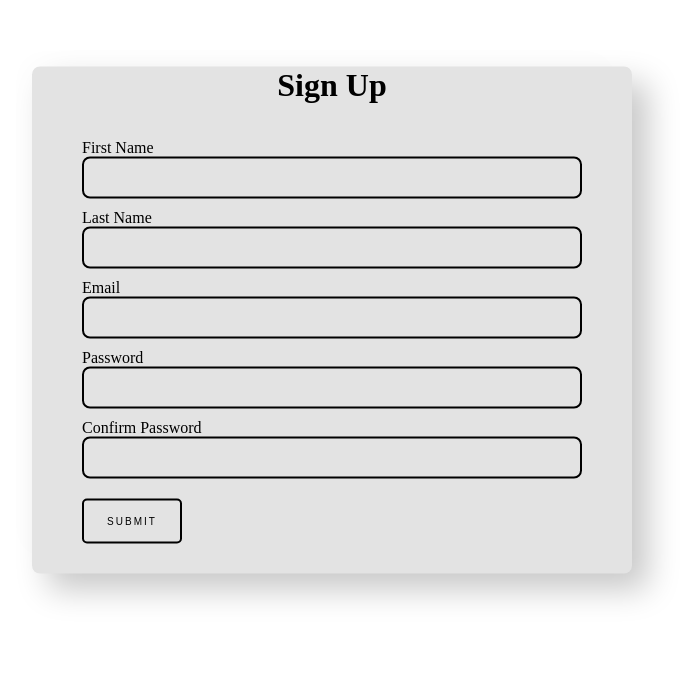
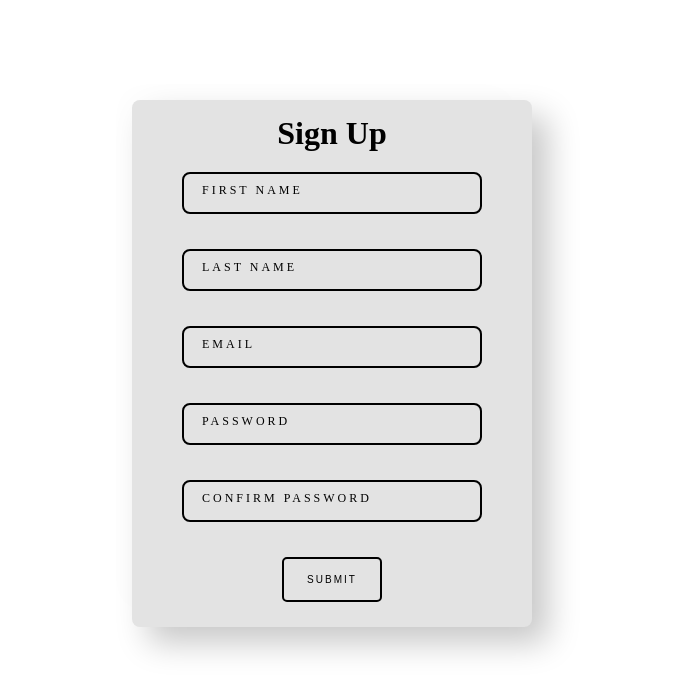
Before and after one commit to DaTheDumbGuy/FinalCapstone, a React (Create React App) app in the folder client/: page /register in a window 1280 px wide. Shown: the top 694 px of the page, without its empty margins (308-999 px from the left). Built offline with nearby package versions, Linux system fonts and the light colour scheme; the HTML template or start-up script is replaced by a standard one; a web font is replaced by a local one.

Commit message:
[Fixed] Register design malfunction and some css changes

```diff
--- a/client/src/components/common/RegisterForm.js
+++ b/client/src/components/common/RegisterForm.js
@@ -1,6 +1,6 @@
 import React, { useEffect, useState } from 'react'
 
-function RegisterForm({ onSubmit }) {
+function RegisterForm({ onSubmit, serverError }) {
     const [firstName, setFirstName] = useState('');
     const [lastName, setLastName] = useState('');
     const [email, setEmail] = useState('');
@@ -50,53 +50,68 @@ function RegisterForm({ onSubmit }) {
     }, [firstName, lastName, password, email, confirm_password])
     return (
         <form onSubmit={handleSubmit}>
-            <div className='inputBox1'>
-                <label htmlFor='firstName'>First Name</label>
-                <input className='inputBox'
+            <div className='serverError'>
+                {serverError && <p>{serverError}</p>}
+            </div>
+            <div className='card'>
+                <h1>Sign Up</h1>
+                <div className="inputBox">
+                    <input
                         type="text"
                         id="firstName"
                         value={firstName}
                         onChange={(event) => setFirstName(event.target.value)}
                     />
-                {errors.firstName && <span>{errors.firstName}</span>}
+                    <label className={firstName ? 'inputLabel' : ''}>First Name</label>
+                </div>
+                <div className="errContainer">{errors.firstName && <span className='errorMsg'>{errors.firstName}</span>}</div>
 
-                <label htmlFor='lastName'>Last Name</label>
-                <input className='inputBox'
+                <div className="inputBox">
+                    <input
                         type="text"
                         id="lastName"
                         value={lastName}
                         onChange={(event) => setLastName(event.target.value)}
+
                     />
-                {errors.lastName && <span>{errors.lastName}</span>}
-
-                <label htmlFor='email'>Email</label>
-                <input className='inputBox'
+                    <label className={lastName ? 'inputLabel' : ''}>Last Name</label>
+                </div>
+                <div className="errContainer">{errors.lastName && <span className='errorMsg'>{errors.lastName}</span>}</div>
+                <div className="inputBox">
+                    <input
                         type="text"
                         id="email"
                         value={email}
                         onChange={(event) => setEmail(event.target.value)}
                     />
-                {errors.email && <span>{errors.email}</span>}
+                    <label className={email ? 'inputLabel' : ''}>Email</label>
+                </div>
+                <div className="errContainer">{errors.email && <span className='errorMsg'>{errors.email}</span>}</div>
 
-                <label htmlFor='password'>Password</label>
-                <input className='inputBox'
+                <div className="inputBox">
+                    <input
                         type="password"
                         id="password"
                         value={password}
                         onChange={(event) => setPassword(event.target.value)}
                     />
-                {errors.password && <span>{errors.password}</span>}
+                    <label className={password ? 'inputLabel' : ''}>Password</label>
+                </div>
+                <div className="errContainer">{errors.password && <span className='errorMsg'>{errors.password}</span>}</div>
 
-                <label htmlFor='confirm_password'>Confirm Password</label>
-                <input className='inputBox'
+                <div className="inputBox">
+                    <input
                         type="password"
                         id="confirm_password"
                         value={confirm_password}
                         onChange={(event) => setConfirmPassword(event.target.value)}
                     />
-                {errors.confirm_password && <span>{errors.confirm_password}</span>}
+                    <label className={confirm_password ? 'inputLabel' : ''}>Confirm Password</label>
                 </div>
-            <button type="submit" className='enter'>Submit</button>
+                <div className="errContainer">{errors.confirm_password && <span className='errorMsg'>{errors.confirm_password}</span>}</div>
+                <div className="btnContainer"><button type="submit" className='enter'>Submit</button></div>
+            </div>
+
         </form>
     )
 }
--- a/client/src/components/pages/Register.js
+++ b/client/src/components/pages/Register.js
@@ -5,13 +5,15 @@ import { register } from '../../services/api';
 
 function Register() {
     const [error, setError] = useState('');
-    const [response, setResponse] = useState('');
+    // const [response, setResponse] = useState('');
     const handleRegister = async (formData) => {
         try {
             const response = await register(formData);
             console.log('Register successful with response data: ', response.data);
             console.log(`Success -> ${JSON.stringify(response.data.message)}`);
-            setResponse(response.data.message);
+            alert("Success Register!");
+            window.location.href = '/login';
+            // setResponse(response.data.message);
         } catch (error) {
             console.error('Error in registration: ', error);
             console.log(formData);
@@ -21,9 +23,8 @@ function Register() {
 
     return (
         <div className='register-page'>
-            <h1>Sign Up</h1>
-            {error ? <p>{error}</p> : response ? <p>{response}</p> : null}
-            <RegisterForm onSubmit={handleRegister} />
+            {/* {error ? <p>{error}</p> : response ? <p>{response}</p> : null} */}
+            <RegisterForm onSubmit={handleRegister} serverError={error} />
         </div>
     );
 }
--- a/client/src/styles/common/Footer.css
+++ b/client/src/styles/common/Footer.css
@@ -1,9 +1,7 @@
 footer{
-    display: grid;
-    grid-template-columns: repeat(2, 40rem);
-    grid-template-rows: repeat(2, auto);
-    justify-content: space-evenly;
-    align-items: stretch;
+    display: flex;
+    justify-content: space-around;
+    align-items: center;
     background-color: orange;
     font-family: 'Poppins', sans-serif;
     padding: 10px;
--- a/client/src/styles/pages/Register.css
+++ b/client/src/styles/pages/Register.css
@@ -1,28 +1,31 @@
 .register-page{
+  padding-top: 100px;
+}
+.card {
   display: flex;
   justify-content: center;
   align-items: center;
-  width: 600px;
+  width: 400px;
+  margin: auto;
   flex-direction: column;
-  gap: 35px;
-  border-radius: 15px;
+  /* gap: 35px; */
   background: #e3e3e3;
-  box-shadow: 16px 16px 32px #c8c8c8, -16px -16px 32px #fefefe;
+  box-shadow: 16px 16px 32px #c8c8c8,
+        -16px -16px 32px #fefefe;
   border-radius: 8px;
-  position: absolute;
-  top: 40%;
-  left: 50%;
-  transform: translate(-50%, -50%);
+  padding: 15px 0 ;
 }
 
-.inputBox,
-.inputBox1{
-  position: relative;
-  width: 500px;
-  margin-bottom: 10px;
+.card h1{
+  margin-bottom: 20px;
 }
 
-.inputBox input, .inputBox1 input{
+.inputBox {
+  position: relative;
+  width: 300px;
+}
+
+.inputBox input {
   width: 100%;
   padding: 10px;
   outline: none;
@@ -36,8 +39,7 @@
   border-bottom-left-radius: 8px;
 }
 
-.inputBox span,
-.inputBox1 span{
+.inputBox label {
   margin-top: 5px;
   position: absolute;
   left: 0;
@@ -52,10 +54,9 @@
   letter-spacing: 3px;
   border-radius: 8px;
 }
-
-.inputBox input:valid~label,
-.inputBox input:focus~label{
-  transform: translateX(113px) translateY(-15px);
+.inputBox .inputLabel,
+.inputBox input:focus~label {
+  transform: translateX(140px) translateY(-15px);
   font-size: 0.8em;
   padding: 5px 10px;
   background: #000;
@@ -64,26 +65,17 @@
   border: 2px;
 }
 
-.inputBox1 input:valid~span,
-.inputBox1 input:focus~span{
-  transform: translateX(156px) translateY(-15px);
-  font-size: 0.8em;
-  padding: 5px 10px;
-  background: red;
-  letter-spacing: 0.2em;
-  color: #fff;
-  border: 2px;
-}
-
 .inputBox input:valid,
-.inputBox input:focus,
-.inputBox1 input:valid,
-.inputBox1 input:focus{
-  border: 2px solid #000;
+.inputBox input:focus {
+  border: 2px solid hsl(0, 0%, 0%);
   border-radius: 8px;
 }
-
-.enter{
+.errContainer{
+  height: 20px;
+  margin: 5px 0 10px 0;
+  color: red;
+}
+.enter {
   height: 45px;
   width: 100px;
   border-radius: 5px;
@@ -94,10 +86,20 @@
   text-transform: uppercase;
   font-size: 10px;
   letter-spacing: 2px;
-  margin-bottom: 3em;
+  margin-bottom: 1em;
 }
-
-.enter:hover{
+.btnContainer{
+  display: flex;
+  justify-content: center;
+  align-items: center;
+}
+.enter:hover {
   background-color: rgb(0, 0, 0);
   color: white;
 }
+
+@media screen and (max-width: 400px){
+  .inputBox input:focus~label {
+    transform: translateX(120px) translateY(-15px);
+  }
+}
```
Lines whose indentation alone changed are shown as unchanged.
